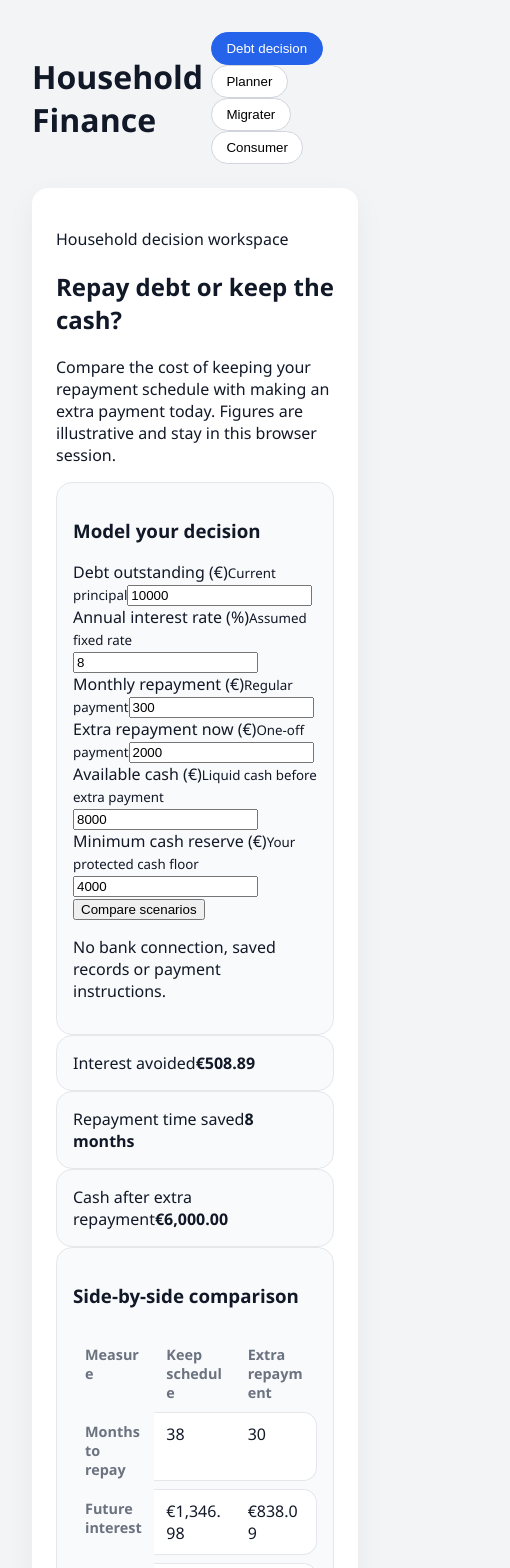
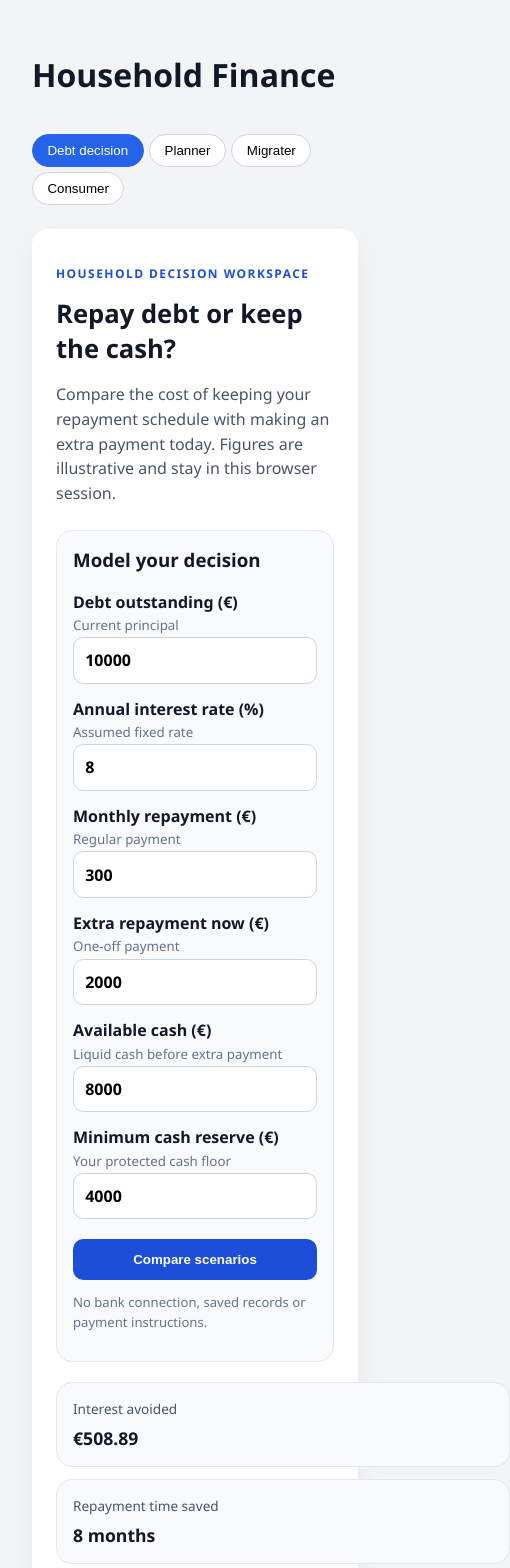
Before and after one commit to Gashkin/Household-Finance-App, a React (Vite) app in the folder frontend/: page / in a window 390 px wide. Shown: the top 1568 px of the page, 510 px wide, since content can reach past the window. Built offline with nearby package versions, Linux system fonts and the light colour scheme.

Commit message:
Style responsive accessible debt decision interface

```diff
--- a/frontend/src/styles.css
+++ b/frontend/src/styles.css
@@ -530,3 +530,37 @@ body {
   font-size: 0.8rem;
   color: #374151;
 }
+
+/* Household debt decision journey */
+.debt-intro { max-width: 760px; margin-bottom: 1.5rem; }
+.debt-intro h2 { margin: .25rem 0 .5rem; font-size: clamp(1.6rem, 3vw, 2.4rem); }
+.debt-intro p { color: #475569; line-height: 1.55; }
+.debt-eyebrow { font-size: .75rem; font-weight: 750; letter-spacing: .12em; text-transform: uppercase; color: #1d4ed8 !important; }
+.debt-layout { display: grid; grid-template-columns: minmax(260px, 360px) minmax(0, 1fr); align-items: start; gap: 1.25rem; }
+.debt-form h3, .debt-results h3 { margin-top: 0; }
+.debt-fields { display: grid; gap: .9rem; }
+.debt-field { display: grid; gap: .2rem; font-weight: 600; }
+.debt-field small { color: #64748b; font-weight: 400; }
+.debt-field input { width: 100%; border: 1px solid #cbd5e1; border-radius: .65rem; padding: .7rem; font: inherit; background: white; }
+.debt-field input:focus-visible, .debt-primary:focus-visible, .debt-disclosure:focus-visible { outline: 3px solid #93c5fd; outline-offset: 2px; }
+.debt-primary { width: 100%; margin-top: 1.25rem; border: 0; border-radius: .65rem; background: #1d4ed8; color: white; padding: .8rem; font-weight: 700; cursor: pointer; }
+.debt-caption { font-size: .82rem; line-height: 1.5; color: #64748b; }
+.debt-results { display: grid; gap: 1rem; min-width: 0; }
+.debt-metrics { display: grid; grid-template-columns: repeat(3, minmax(0, 1fr)); gap: .75rem; }
+.debt-metrics article { display: grid; gap: .5rem; }
+.debt-metrics span { color: #475569; font-size: .85rem; }
+.debt-metrics strong { font-size: clamp(1.1rem, 2.3vw, 1.65rem); overflow-wrap: anywhere; }
+.debt-table-wrap { overflow-x: auto; }
+.debt-table { min-width: 420px; }
+.debt-table th { font-weight: 600; }
+.debt-alert { padding: .85rem; border: 1px solid #fca5a5; border-radius: .6rem; background: #fff1f2; color: #991b1b; }
+.debt-safe { color: #166534; font-weight: 600; }
+.debt-disclosure { border: 0; background: transparent; padding: .25rem 0; color: #1d4ed8; font: inherit; font-weight: 650; cursor: pointer; }
+.debt-results li { margin: .5rem 0; }
+.role-switcher { display: flex; gap: .35rem; flex-wrap: wrap; }
+@media (max-width: 850px) {
+  .debt-layout { grid-template-columns: 1fr; }
+  .debt-metrics { grid-template-columns: 1fr; }
+  .app-header { align-items: flex-start; flex-direction: column; gap: 1rem; }
+  .role-switcher button { margin-left: 0; }
+}
```
